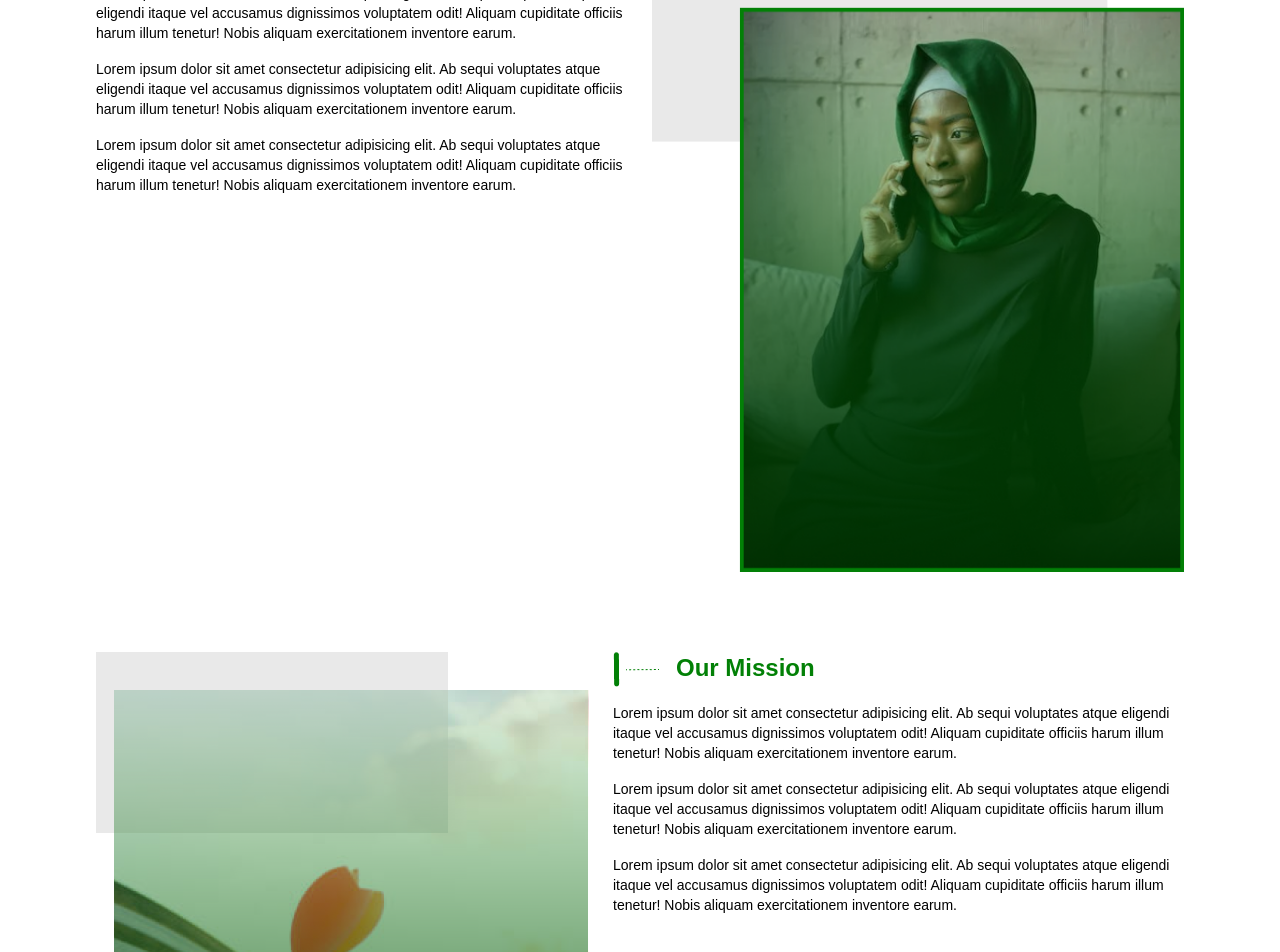
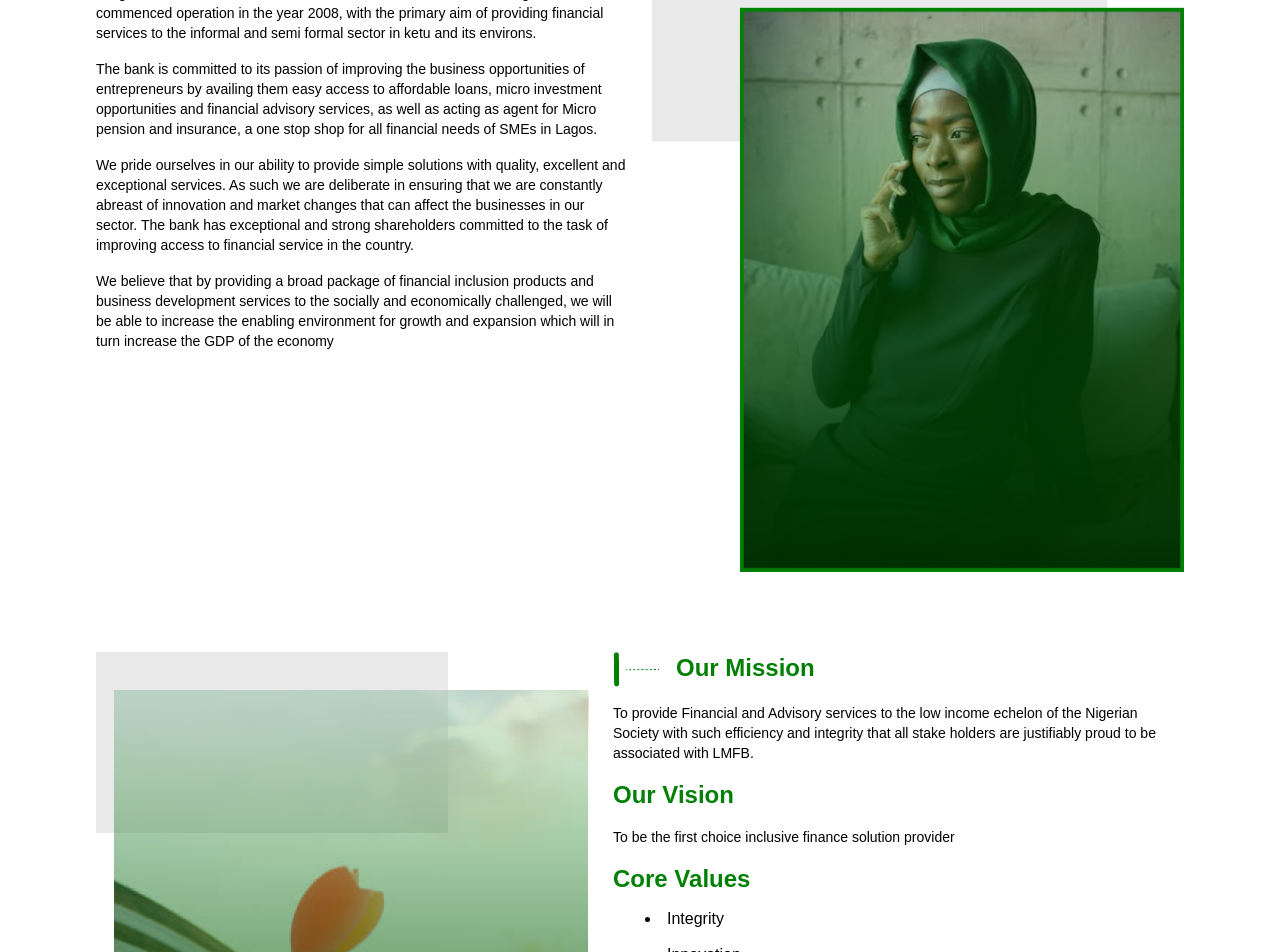
Before and after one commit to Chosen2730/lifegate, a React (Create React App) app: page /about in a window 1280 px wide. Shown: the part 780-1732 px from the top of the page. Built offline with nearby package versions, Linux system fonts and the light colour scheme.

Commit message:
updated the about page

```diff
--- a/src/Configs/faqs.js
+++ b/src/Configs/faqs.js
@@ -1,32 +1,38 @@
 export const faqs = [
   {
-    quest: "What is lifegate",
-    ans: "lifegate is a streaming service that offers a wide variety of award-winning TV shows, movies, anime, documentaries, and more on thousands of internet-connected devices.",
-    p: "You can watch as much as you want, whenever you want without a single commercial – all for one low monthly price. There's always something new to discover and new TV shows and movies are added every week!",
+    quest: "What is the interest rate?",
+    ans: "3 - 5% Per Month",
   },
   {
-    quest: "How much does lifegate cost?",
-    ans: "Watch lifegate on your smartphone, tablet, Smart TV, laptop, or streaming device, all for one fixed monthly fee. Plans range from ₦1,200 to ₦4,400 a month. No extra costs, no contracts",
-    p: "",
+    quest: "How long will it take to get my personal loan disbursed?",
+    ans: "It usually takes 24 hours after complete documentation has been submitted",
   },
   {
-    quest: "Where can I watch?",
-    ans: "Watch anywhere, anytime. Sign in with your lifegate account to watch instantly on the web at lifegate.com from your personal computer or on any internet-connected device that offers the lifegate app, including smart TVs, smartphones, tablets, streaming media players and game consoles.",
-    p: "You can also download your favorite shows with the iOS, Android, or Windows 10 app. Use downloads to watch while you're on the go and without an internet connection. Take lifegate with you anywhere.",
+    quest: "How do I get notified when the loan has been disbursed?",
+    ans: "You will receive notification.",
   },
   {
-    quest: "How do I cancel?",
-    ans: "lifegate is flexible. There are no pesky contracts and no commitments. You can easily cancel your account online in two clicks. There are no cancellation fees – start or stop your account anytime.",
-    p: "",
+    quest: "Can I restructure the payment of my loan?",
+    ans: "This depends on the circumstance of the request",
   },
   {
-    quest: "Where can I watch lifegate?",
-    ans: "lifegate has an extensive library of feature films, documentaries, TV shows, anime, award-winning lifegate originals, and more. Watch as much as you want, anytime you want.",
-    p: "",
+    quest: "What is your maximum loan tenure?",
+    ans: "12 months",
   },
   {
-    quest: "Is lifegate good for kids?",
-    ans: "The lifegate Kids experience is included in your membership to give parents control while kids enjoy family-friendly TV shows and movies in their own space.",
-    p: "Kids profiles come with PIN-protected parental controls that let you restrict the maturity rating of content kids can watch and block specific titles you don’t want kids to see.",
+    quest: "Can I payoff my loan before due date, what about my interest?",
+    ans: "You can pay off before due date and the unearned interest will be waived",
+  },
+  {
+    quest: "What happens if there is a month or two repayment lapses?",
+    ans: "You are in default and we will proceed to institute a recovery action.",
+  },
+  {
+    quest: "What are the benefits of paying off the loan early?",
+    ans: "You get a discount on interest(s) on the outstanding loan rental not yet due.",
+  },
+  {
+    quest: "Can I apply for another loan immediately after repayment? ",
+    ans: "Yes, you can",
   },
 ];
--- a/src/Pages/About.js
+++ b/src/Pages/About.js
@@ -29,22 +29,34 @@ const About = () => {
               </h2>
             </div>
             <p className='my-4 text-sm'>
-              Lorem ipsum dolor sit amet consectetur adipisicing elit. Ab sequi
-              voluptates atque eligendi itaque vel accusamus dignissimos
-              voluptatem odit! Aliquam cupiditate officiis harum illum tenetur!
-              Nobis aliquam exercitationem inventore earum.
+              Lifegate Microfinance Bank situated at the heart of Kosofe LGA of
+              Lagos State commenced operation in the year 2008, with the primary
+              aim of providing financial services to the informal and semi
+              formal sector in ketu and its environs.
             </p>
             <p className='my-4 text-sm'>
-              Lorem ipsum dolor sit amet consectetur adipisicing elit. Ab sequi
-              voluptates atque eligendi itaque vel accusamus dignissimos
-              voluptatem odit! Aliquam cupiditate officiis harum illum tenetur!
-              Nobis aliquam exercitationem inventore earum.
+              The bank is committed to its passion of improving the business
+              opportunities of entrepreneurs by availing them easy access to
+              affordable loans, micro investment opportunities and financial
+              advisory services, as well as acting as agent for Micro pension
+              and insurance, a one stop shop for all financial needs of SMEs in
+              Lagos.
             </p>
             <p className='my-4 text-sm'>
-              Lorem ipsum dolor sit amet consectetur adipisicing elit. Ab sequi
-              voluptates atque eligendi itaque vel accusamus dignissimos
-              voluptatem odit! Aliquam cupiditate officiis harum illum tenetur!
-              Nobis aliquam exercitationem inventore earum.
+              We pride ourselves in our ability to provide simple solutions with
+              quality, excellent and exceptional services. As such we are
+              deliberate in ensuring that we are constantly abreast of
+              innovation and market changes that can affect the businesses in
+              our sector. The bank has exceptional and strong shareholders
+              committed to the task of improving access to financial service in
+              the country.
+            </p>
+            <p className='my-4 text-sm'>
+              We believe that by providing a broad package of financial
+              inclusion products and business development services to the
+              socially and economically challenged, we will be able to increase
+              the enabling environment for growth and expansion which will in
+              turn increase the GDP of the economy
             </p>
           </div>
           <img src={img1} alt='about-img' />
@@ -58,23 +70,33 @@ const About = () => {
               </h2>
             </div>
             <p className='my-4 text-sm'>
-              Lorem ipsum dolor sit amet consectetur adipisicing elit. Ab sequi
-              voluptates atque eligendi itaque vel accusamus dignissimos
-              voluptatem odit! Aliquam cupiditate officiis harum illum tenetur!
-              Nobis aliquam exercitationem inventore earum.
+              To provide Financial and Advisory services to the low income
+              echelon of the Nigerian Society with such efficiency and integrity
+              that all stake holders are justifiably proud to be associated with
+              LMFB.
             </p>
+            <div className='flex gap-4 item-center'>
+              {/* <img src={left} alt='' /> */}
+              <h2 className='font-bold text-xl md:text-2xl text-[#028006]'>
+                Our Vision
+              </h2>
+            </div>
             <p className='my-4 text-sm'>
-              Lorem ipsum dolor sit amet consectetur adipisicing elit. Ab sequi
-              voluptates atque eligendi itaque vel accusamus dignissimos
-              voluptatem odit! Aliquam cupiditate officiis harum illum tenetur!
-              Nobis aliquam exercitationem inventore earum.
+              To be the first choice inclusive finance solution provider
             </p>
-            <p className='my-4 text-sm'>
-              Lorem ipsum dolor sit amet consectetur adipisicing elit. Ab sequi
-              voluptates atque eligendi itaque vel accusamus dignissimos
-              voluptatem odit! Aliquam cupiditate officiis harum illum tenetur!
-              Nobis aliquam exercitationem inventore earum.
-            </p>
+            <div className='flex gap-4 item-center'>
+              {/* <img src={left} alt='' /> */}
+              <h2 className='font-bold text-xl md:text-2xl text-[#028006]'>
+                Core Values
+              </h2>
+            </div>
+            <div className='ml-8'>
+              <li className='list-disc my-3'>Integrity</li>
+              <li className='list-disc my-3'>Innovation</li>
+              <li className='list-disc my-3'>Inclusion</li>
+              <li className='list-disc my-3'>Transparency </li>
+              <li className='list-disc my-3'>Accountability</li>
+            </div>
           </div>
           <img src={img2} alt='about-img' />
         </div>
--- a/src/Pages/Team.js
+++ b/src/Pages/Team.js
@@ -8,7 +8,7 @@ import godwin from "../assets/images/godwin.png";
 import ilesanmi from "../assets/images/ilesanmi.png";
 import mayowa from "../assets/images/mayowa.png";
 import omotayo from "../assets/images/omotayo.png";
-import adewale from "../assets/images/adewale.png";
+import adewale from "../assets/images/adewale.jpg";
 import chinyere from "../assets/images/chinyere.png";
 import patrick from "../assets/images/patrick.png";
 import samuel from "../assets/images/samuel.png";
@@ -88,8 +88,12 @@ const Team = () => {
           </h2>
         </div>
         <div className='flex flex-col items-center justify-center my-4'>
-          <div className='relative flex items-center justify-center'>
-            <img src={adewale} alt='adewale' />
+          <div className='relative flex items-center justify-center bg-blur bg-gradient-to-b  from-gray-500 to-green-900'>
+            <img
+              src={adewale}
+              className='w-64 mix-blend-overlay'
+              alt='adewale'
+            />
             <h2 className='absolute text-center bottom-4 font-medium text-xl text-white'>
               Dayo Adewale
             </h2>
```
Also changed, not shown: src/Pages/Apply.js (line endings or trailing spaces), 1 other file (tests, documents, lock files or other folders).
